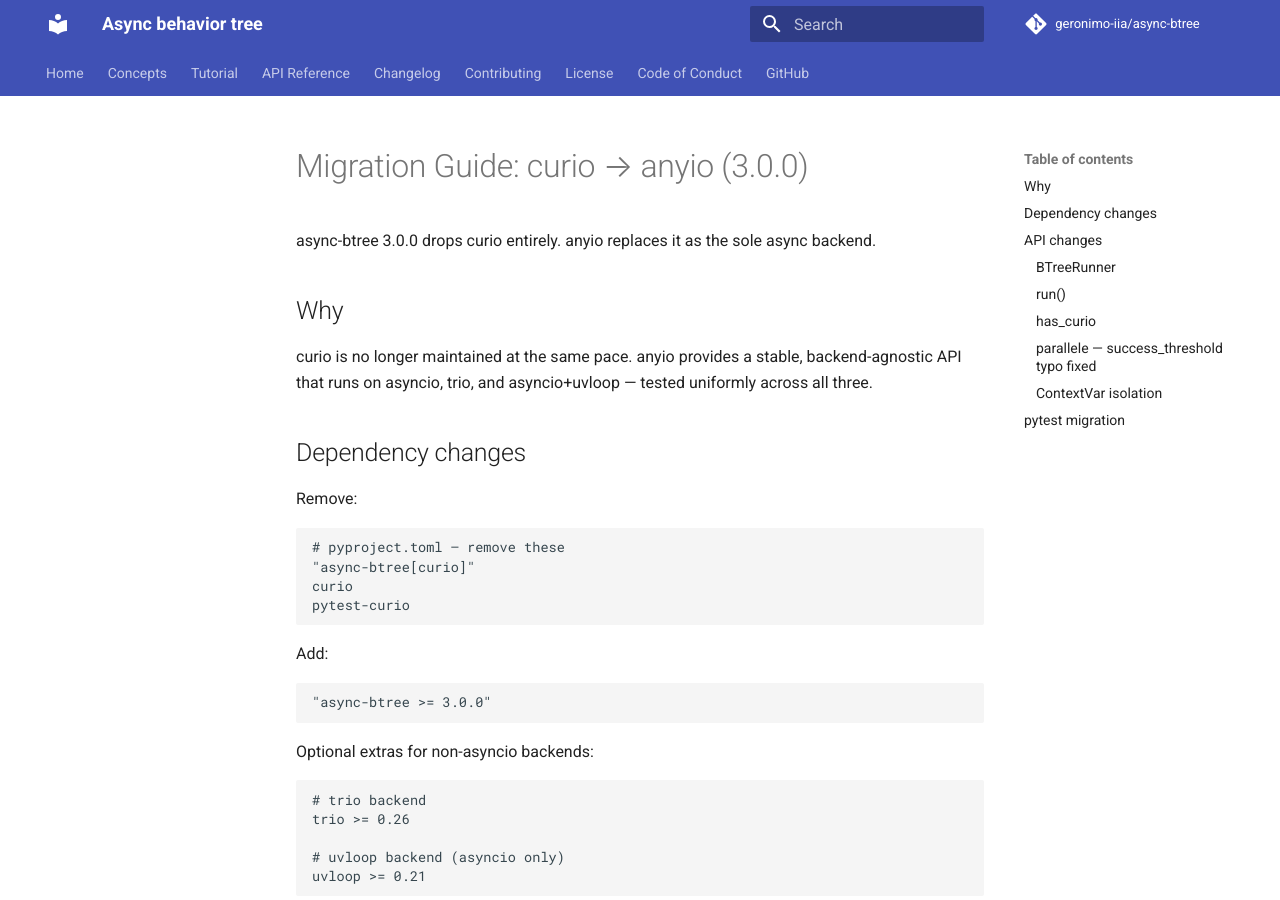
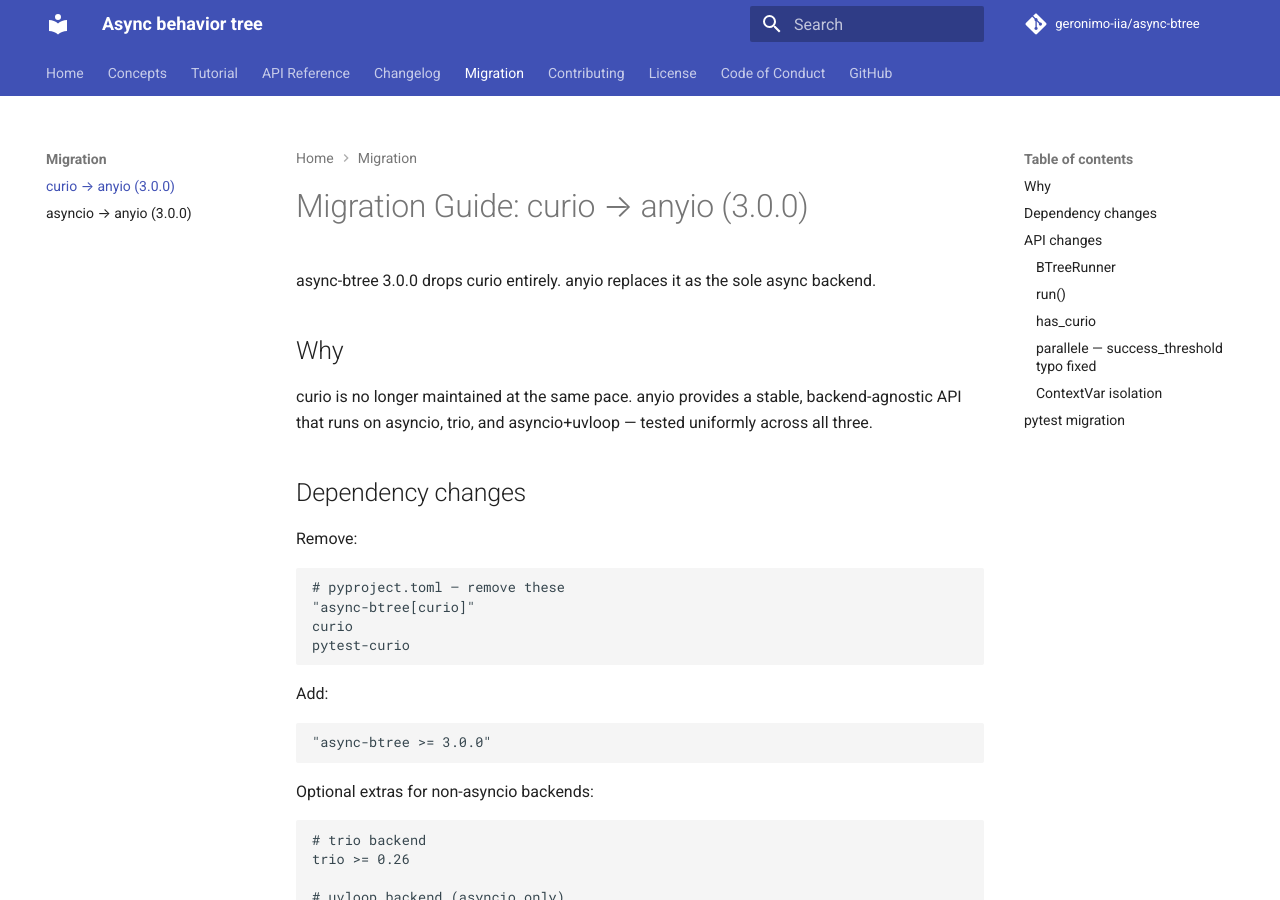
Before and after one commit to geronimo-iia/async-btree, an MkDocs documentation site: the page built from docs/migration/curio-to-anyio.md, in a window 1280 px wide and 900 px high. Built offline with MkDocs 1.6.1 and Material for MkDocs 9.7.7, drawn with Linux system fonts in a browser that asks for light colours; comment, search, counter and statistics services are not loaded.

Commit message:
docs: add Migration section to mkdocs nav

```diff
--- a/mkdocs.yml
+++ b/mkdocs.yml
@@ -36,6 +36,9 @@ nav:
   - Tutorial: tutorial.md
   - API Reference: reference/
   - Changelog: changelog.md
+  - Migration:
+    - curio → anyio (3.0.0): migration/curio-to-anyio.md
+    - asyncio → anyio (3.0.0): migration/asyncio-to-anyio.md
   - Contributing: contributing.md
   - License: license.md
   - Code of Conduct: code_of_conduct.md
```
